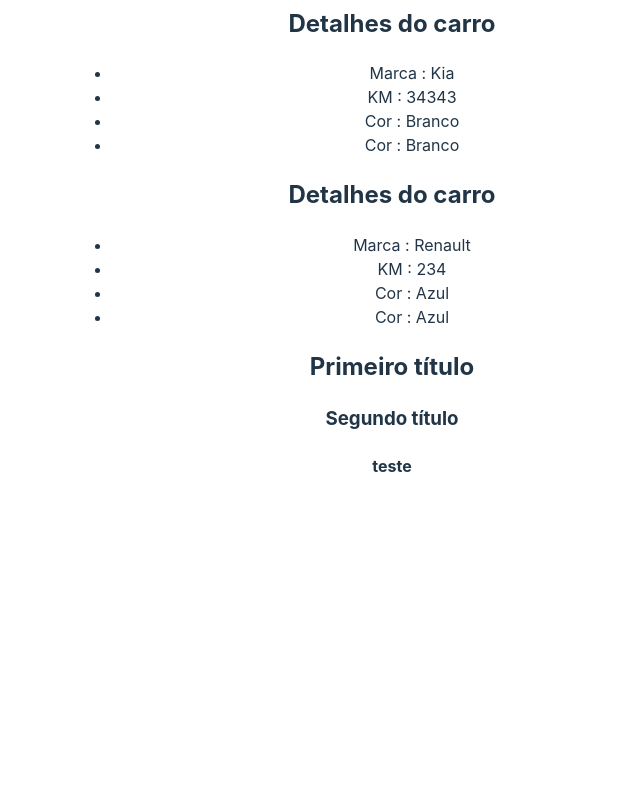
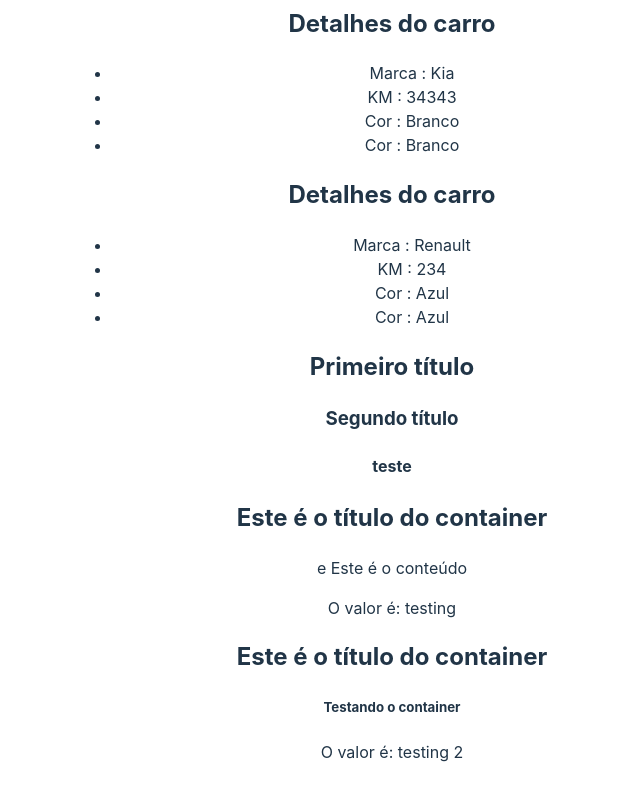
Before and after one commit to LuisFelipeSalvarani/curso_react, a React (Vite) app in the folder avancando/avancando/: page / in a window 1280 px wide. Shown: the part 2643-3443 px from the top of the page, without its empty margins (248-888 px from the left). Before the commit the page ends 3175 px from the top, so only its background shows below. Built offline with nearby package versions, Linux system fonts and the light colour scheme.

Commit message:
Children

```diff
--- a/avancando/avancando/src/App.jsx
+++ b/avancando/avancando/src/App.jsx
@@ -10,6 +10,7 @@
 import ShowUserName from './components/ShowUserName'
 import CarDetails from './components/CarDetails'
 import Fragments from './components/Fragment'
+import Container from './components/Container'
 
 function App() {
   const [count, setCount] = useState(0)
@@ -49,6 +50,13 @@
         ))}
       {/* fragment */}
       <Fragments propFragment="teste"/>
+      {/* children */}
+      <Container myValue="testing">
+        <p>e Este é o conteúdo</p>
+      </Container>
+      <Container myValue="testing 2">
+        <h5>Testando o container</h5>
+      </Container>
     </>
   )
 }
--- /dev/null
+++ b/avancando/avancando/src/components/Container.jsx
@@ -0,0 +1,11 @@
+const Container = ({children, myValue}) => {
+  return (
+    <div>
+        <h2>Este é o título do container</h2>
+        {children}
+        <p>O valor é: {myValue}</p>
+    </div>
+  )
+}
+
+export default Container
```
